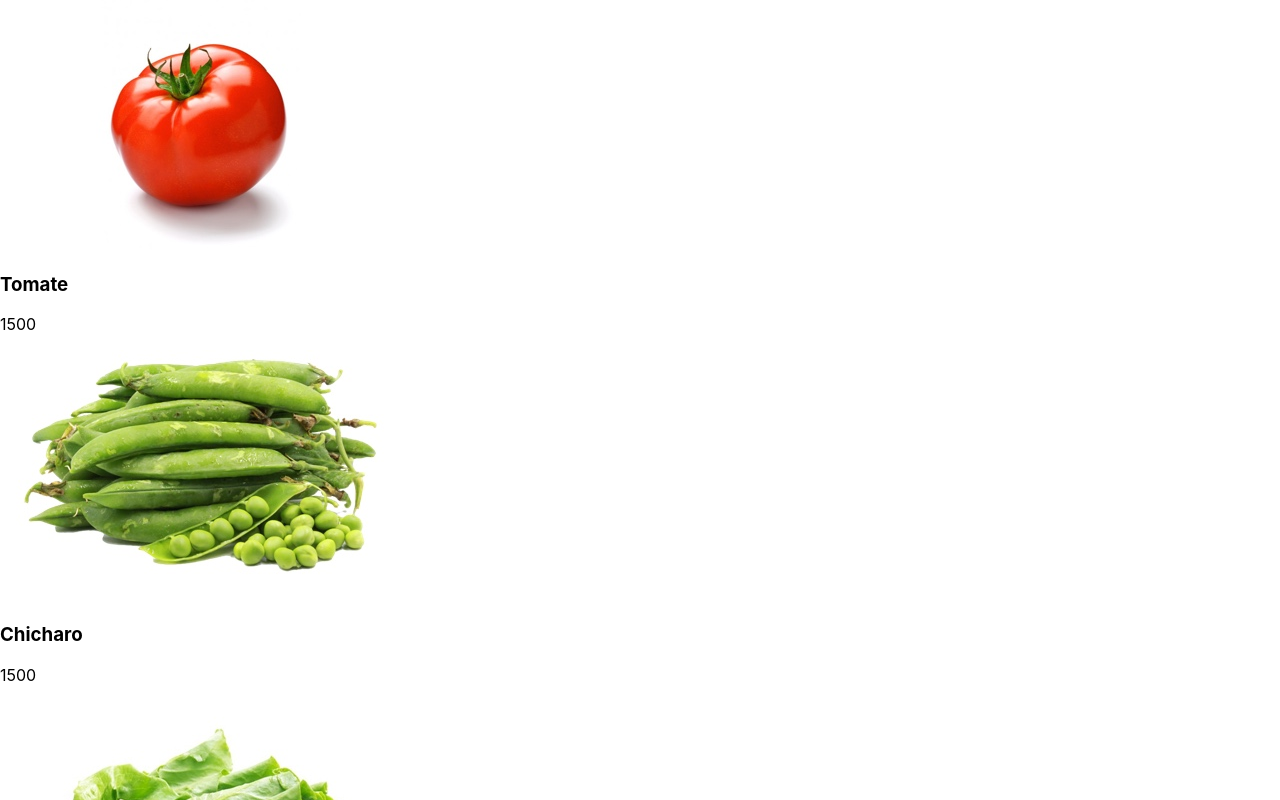
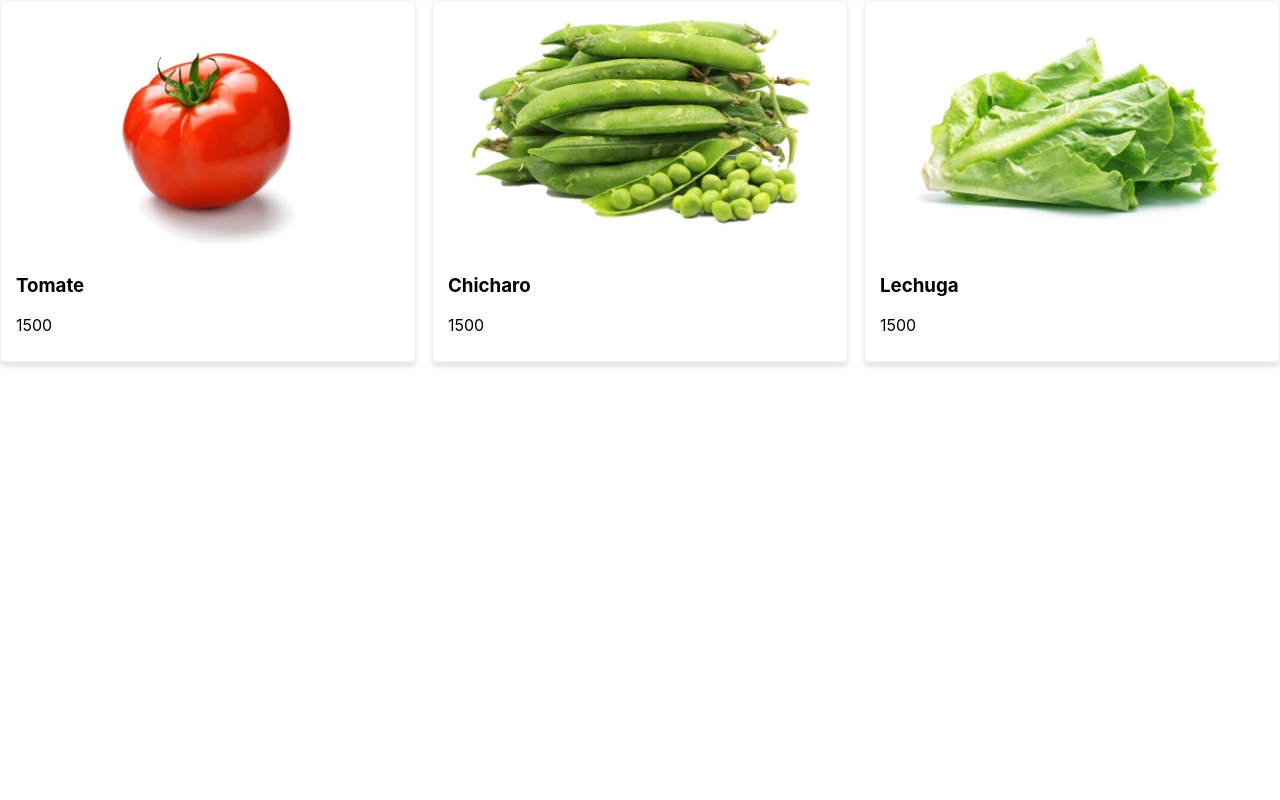
Before and after one commit to mercado-carlos/react-guia-definitiva-holamundo, a React (Vite) app: page / in a window 1280 px wide. Shown: the top 800 px of the page. Built offline with nearby package versions, Linux system fonts and the light colour scheme.

Commit message:
Dando estilo a los productos

```diff
--- a/src/App.tsx
+++ b/src/App.tsx
@@ -1,4 +1,6 @@
 import React from 'react';
+import './styles/App.css';
+
 import Productos from './components/Productos';
 
 class App extends React.Component {
@@ -12,7 +14,7 @@ class App extends React.Component {
 
     render() {
         return (
-            <div>
+            <div className="app-container">
                 <Productos
                     agregarAlCarro={() => console.log('No hace nada')}
                     productos={this.state.productos}
--- a/src/components/Producto/index.tsx
+++ b/src/components/Producto/index.tsx
@@ -11,7 +11,7 @@ export class Producto extends React.Component<ProductoProps> {
         const { producto } = this.props;
 
         return (
-            <div>
+            <div className="product-container">
                 <img src={producto.img} alt={producto.name} />
                 <h3>{producto.name}</h3>
                 <p>{producto.price}</p>
--- a/src/components/Productos/index.tsx
+++ b/src/components/Productos/index.tsx
@@ -12,7 +12,7 @@ class Productos extends React.Component<ProductosProps> {
         const { productos, agregarAlCarro } = this.props;
 
         return (
-            <div>
+            <div className="productos-container">
                 {productos.map((producto: any) => (
                     <Producto
                         agregarAlCarro={agregarAlCarro}
--- /dev/null
+++ b/src/styles/App.css
@@ -0,0 +1,31 @@
+.product-container {
+  border: solid 1px #eee;
+  -webkit-box-shadow: 0 5px 5px rgba(0, 0, 0, 0.1);
+          box-shadow: 0 5px 5px rgba(0, 0, 0, 0.1);
+  width: 30%;
+  padding: 10px 15px;
+  border-radius: 5px;
+}
+
+.product-container img {
+  width: 100%;
+}
+
+.productos-container {
+  display: -webkit-box;
+  display: -ms-flexbox;
+  display: flex;
+  -webkit-box-orient: horizontal;
+  -webkit-box-direction: normal;
+      -ms-flex-direction: row;
+          flex-direction: row;
+  -webkit-box-pack: justify;
+      -ms-flex-pack: justify;
+          justify-content: space-between;
+}
+
+.app-container {
+  margin: 0;
+  padding: 0;
+}
+/*# sourceMappingURL=App.css.map */
--- /dev/null
+++ b/src/styles/App.scss
@@ -0,0 +1,6 @@
+@import 'producto', 'productos';
+
+.app-container {
+    margin: 0;
+    padding: 0;
+}
--- /dev/null
+++ b/src/styles/_producto.scss
@@ -0,0 +1,11 @@
+.product-container {
+    border: solid 1px #eee;
+    box-shadow: 0 5px 5px rgba(0, 0, 0, 0.1);
+    width: 30%;
+    padding: 10px 15px;
+    border-radius: 5px;
+
+    img {
+        width: 100%;
+    }
+}
--- /dev/null
+++ b/src/styles/_productos.scss
@@ -0,0 +1,5 @@
+.productos-container {
+    display: flex;
+    flex-direction: row;
+    justify-content: space-between;
+}
```
Also changed, not shown: src/App.css (deleted, +0 -42 lines), 1 other file (tests, documents, lock files or other folders).
